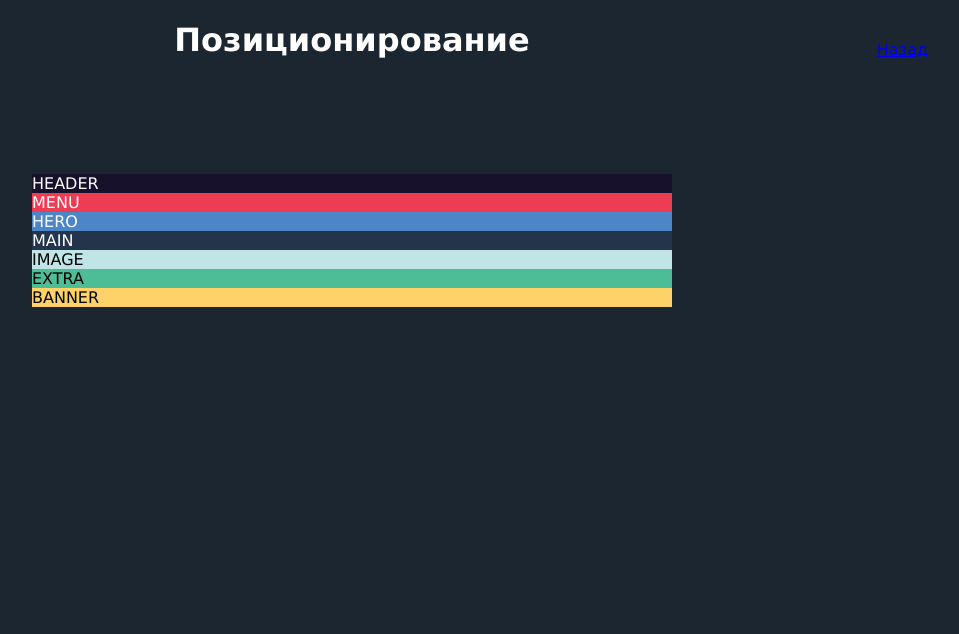
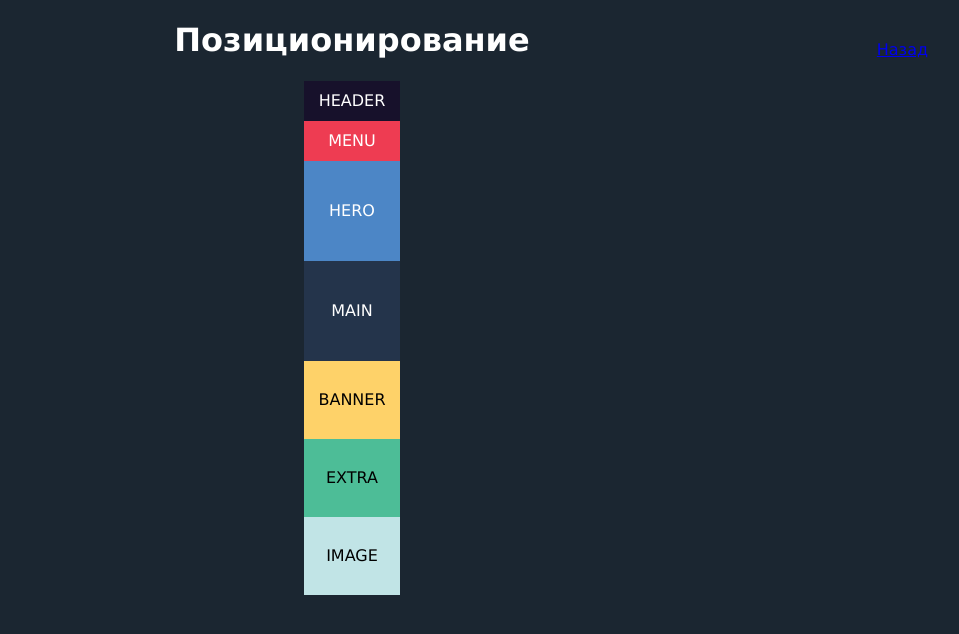
Before and after one commit to Olehouseproduction/new_project, a Vue app: page /#/Task_1 in a window 1280 px wide. Shown: the top 634 px of the page, without its empty margins (288-1247 px from the left). Built offline with nearby package versions, Linux system fonts and the light colour scheme.

Commit message:
ol-commit

```diff
--- a/index.html
+++ b/index.html
@@ -4,7 +4,7 @@
     <meta charset="UTF-8" />
     <link rel="icon" type="image/svg+xml" href="/vite.svg" />
     <meta name="viewport" content="width=device-width, initial-scale=1.0" />
-    <title>Vite + Vue</title>
+    <title>Portfolio</title>
   </head>
   <body>
     <div id="app"></div>
--- a/src/components/Task_1.vue
+++ b/src/components/Task_1.vue
@@ -1,8 +1,4 @@
-<script setup>
-import { ref } from "vue";
-
-const count = ref(0);
-</script>
+<script setup></script>
 
 <template>
   <div class="main">
@@ -10,6 +6,24 @@ const count = ref(0);
     <!-- Кнопка назад! -->
     <router-link class="button-rout" to="/">Назад</router-link>
     <!-- //Кнопка назад! -->
+    <section class="blocks">
+      <div class="wrapper">
+        <div class="header">header</div>
+        <div class="menu">menu</div>
+        <div class="hero">hero</div>
+        <div class="main1">main</div>
+        <div class="banner">banner</div>
+        <div class="extra">extra</div>
+        <div class="image">image</div>
+      </div>
+    </section>
+  </div>
+</template>
+
+<!-- <template>
+  <div class="main">
+    <h1>Позиционирование</h1>
+    <router-link class="button-rout" to="/">Назад</router-link>
     <section class="blocks">
       <div class="wrapper">
         <div>
@@ -26,24 +40,28 @@ const count = ref(0);
       </div>
     </section>
   </div>
-</template>
+</template> -->
 
 <style lang="scss" scoped>
 // Если мы хотим использовать наши заранее заготовленные mixin,
 // то их надо в начале добавить в этот тимплейт с помощью import
 @import "../styles/mixin.scss";
 
-body {
-  background: #1b2631;
-  margin: 0 auto;
-  box-sizing: border-box;
-}
 .main {
-  display: grid;
   width: 50vw;
   height: 50vh;
-  margin: 0 auto;
+  // margin: 0 auto;
   font-family: Verdana, Geneva, Tahoma, sans-serif;
+}
+
+.wrapper {
+  grid-template-columns: 7.5vw;
+  grid-template-rows: 40px 40px 100px 100px 78px 78px 78px;
+  display: grid;
+  & > div {
+    @include flex(center, center);
+  }
+  justify-content: center;
 }
 
 h1 {
--- a/src/components/Task_2.vue
+++ b/src/components/Task_2.vue
@@ -1,6 +1,4 @@
-<script setup>
-
-</script>
+<script setup></script>
 
 <template>
   <div class="main">
@@ -11,7 +9,7 @@
   </div>
 </template>
 
-<style lang="scss" scode>
+<style lang="scss" scoped>
 // Если мы хотим использовать наши заранее заготовленные mixin,
 // то их надо в начале добавить в этот тимплейт с помощью import
 @import "../styles/mixin.scss";
--- a/src/components/Task_4.vue
+++ b/src/components/Task_4.vue
@@ -1,6 +1,4 @@
-<script setup>
-
-</script>
+<script setup></script>
 
 <template>
   <div class="main">
@@ -11,7 +9,7 @@
   </div>
 </template>
 
-<style lang="scss" scode>
+<style lang="scss" scoped>
 // Если мы хотим использовать наши заранее заготовленные mixin,
 // то их надо в начале добавить в этот тимплейт с помощью import
 @import "../styles/mixin.scss";
--- a/src/components/Task_5.vue
+++ b/src/components/Task_5.vue
@@ -1,6 +1,4 @@
-<script setup>
-
-</script>
+<script setup></script>
 
 <template>
   <div class="main">
--- a/src/styles/main.scss
+++ b/src/styles/main.scss
@@ -2,9 +2,13 @@ body {
   height: 100%;
   width: 100%;
   overflow: hidden;
-  margin: 0;
+  margin: 0 auto;
   padding: 0;
   background: #1b2631;
+  box-sizing: border-box;
+  display: flex;
+  justify-content: center;
+  align-items: center;
   &.grabbing * {
     cursor: grabbing !important;
   }
```
Also changed, not shown: src/components/Lobby.vue (+4 -5 lines).
